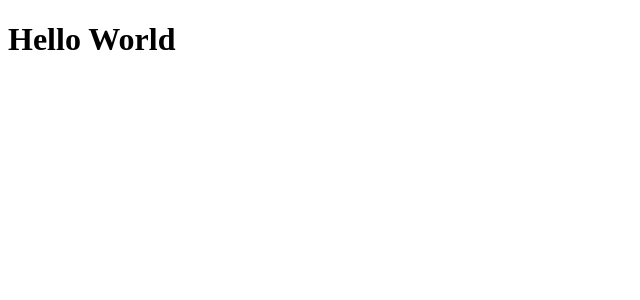
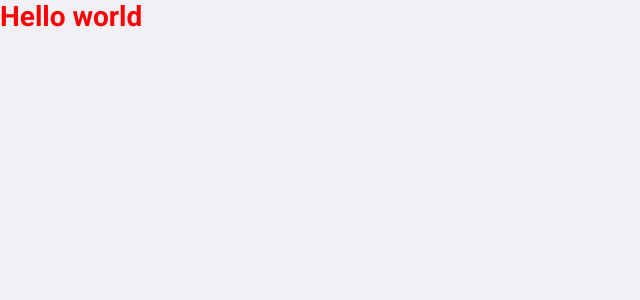
Before and after one commit to MarceloKo/OmniStack11.0, a React (Create React App) app in the folder frontend/: page / in a window 1280 px wide. Shown: the top 300 px of the page, without its empty margins (0-640 px from the left). Built offline with nearby package versions, Linux system fonts and the light colour scheme.

Commit message:
Organizando Frontend e começando a pagina de login

```diff
--- a/frontend/src/App.js
+++ b/frontend/src/App.js
@@ -1,8 +1,12 @@
+import React from "react";
+import './global.css';
+import Logon from "./pages/Logon";
 
 
 function App() {
+
   return (
-    <h1>Hello World</h1>
+    <h1>Hello world</h1>
   );
 }
 
--- /dev/null
+++ b/frontend/src/global.css
@@ -0,0 +1,22 @@
+@import url('https://fonts.googleapis.com/css2?family=Playfair+Display+SC&family=Poppins:wght@400;700&family=Roboto:wght@400;500;700&display=swap');
+
+*{
+    margin:0;
+    padding: 0;
+    outline: 0;
+    box-sizing: border-box;
+
+}
+
+body{
+    font:400 14px Roboto, sans-serif;
+    background: #F0F0F5;
+    -webkit-font-smoothing: antialiased;
+}
+
+input,button,textarea{
+    font:400 18px Roboto, sans-serif;
+}
+button{
+    cursor: pointer;
+}
--- /dev/null
+++ b/frontend/src/pages/Logon/index.js
@@ -0,0 +1,12 @@
+import React from "react";
+import './styles.css';
+
+
+
+export default function Logon() {
+    return (
+        <div className="logon-container">
+
+        </div>
+    );
+}
--- /dev/null
+++ b/frontend/src/pages/Logon/styles.css
@@ -0,0 +1,3 @@
+h1{
+    color: red;
+}
```
Also changed, not shown: frontend/public/index.html (+0 -9 lines), frontend/src/assets/heroes.png (added), frontend/src/assets/logo.svg (added).
